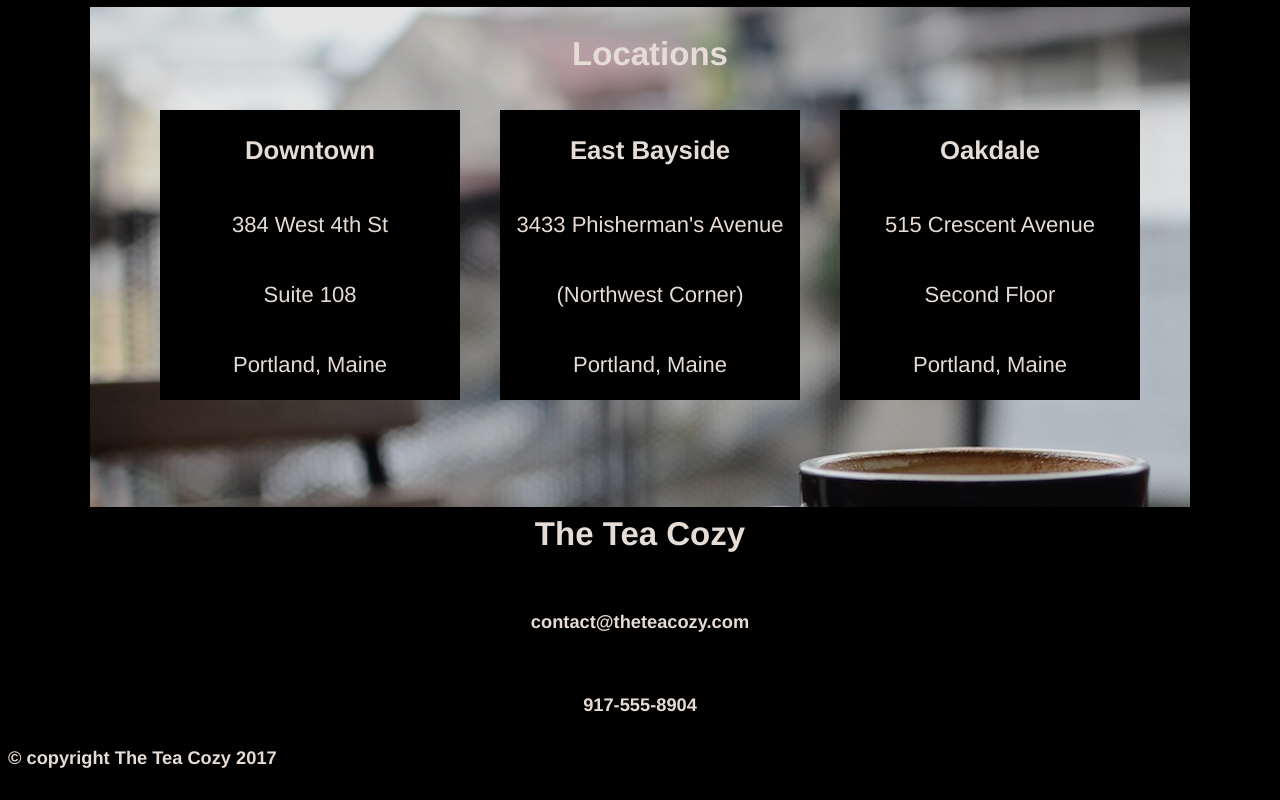
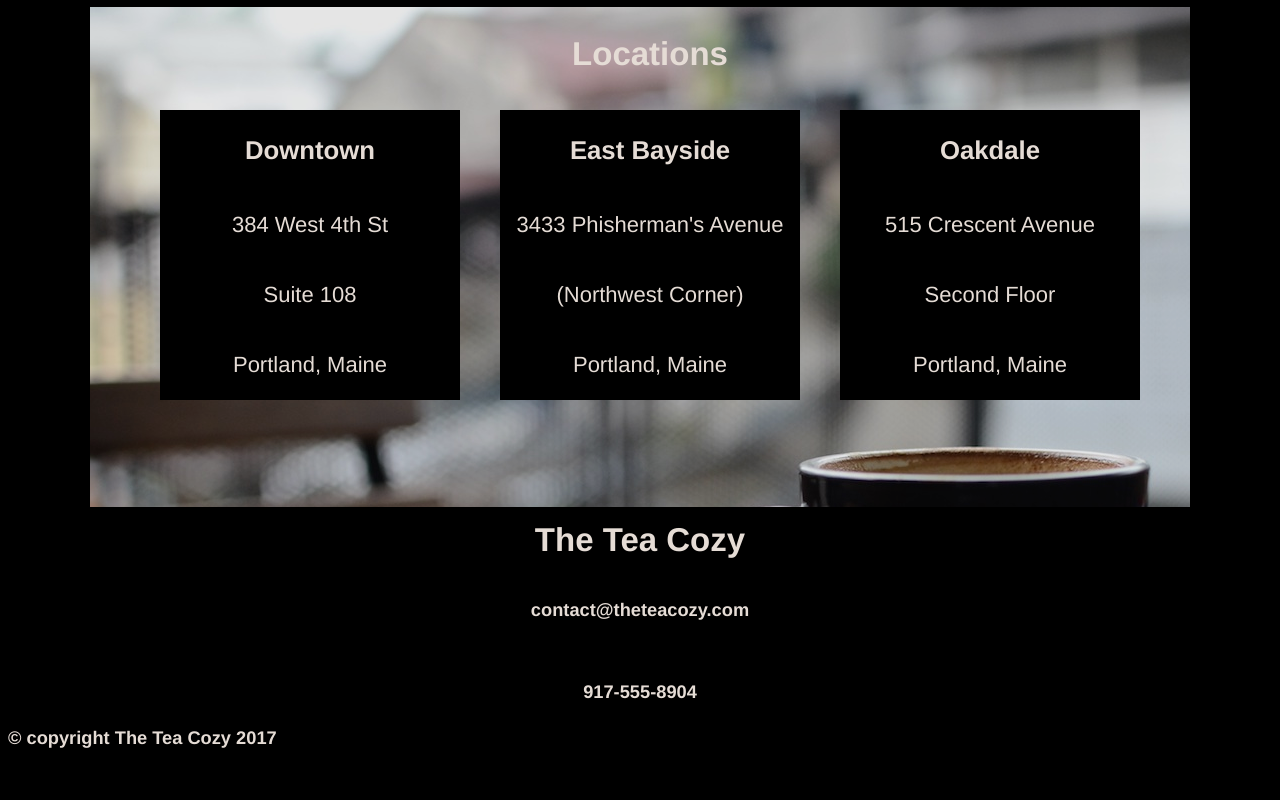
Before and after one commit to johmert/TeaCozy, a plain HTML site: page index.html in a window 1280 px wide. Shown: the part 1487-2287 px from the top of the page. Drawn offline with Linux system fonts and the light colour scheme.

Commit message:
stylesheet code edits

```diff
--- a/resources/css/style.css
+++ b/resources/css/style.css
@@ -141,7 +141,15 @@ nav a {
   justify-content: center;
   align-items: center;
   height: 200px;
-  padding: 10px;
+}
+
+.footer h2 {
+  padding-top: 30px;
+  margin: 10px;
+}
+
+.footer h5 {
+  margin: 30px 0;
 }
 
 .copyright {
```
